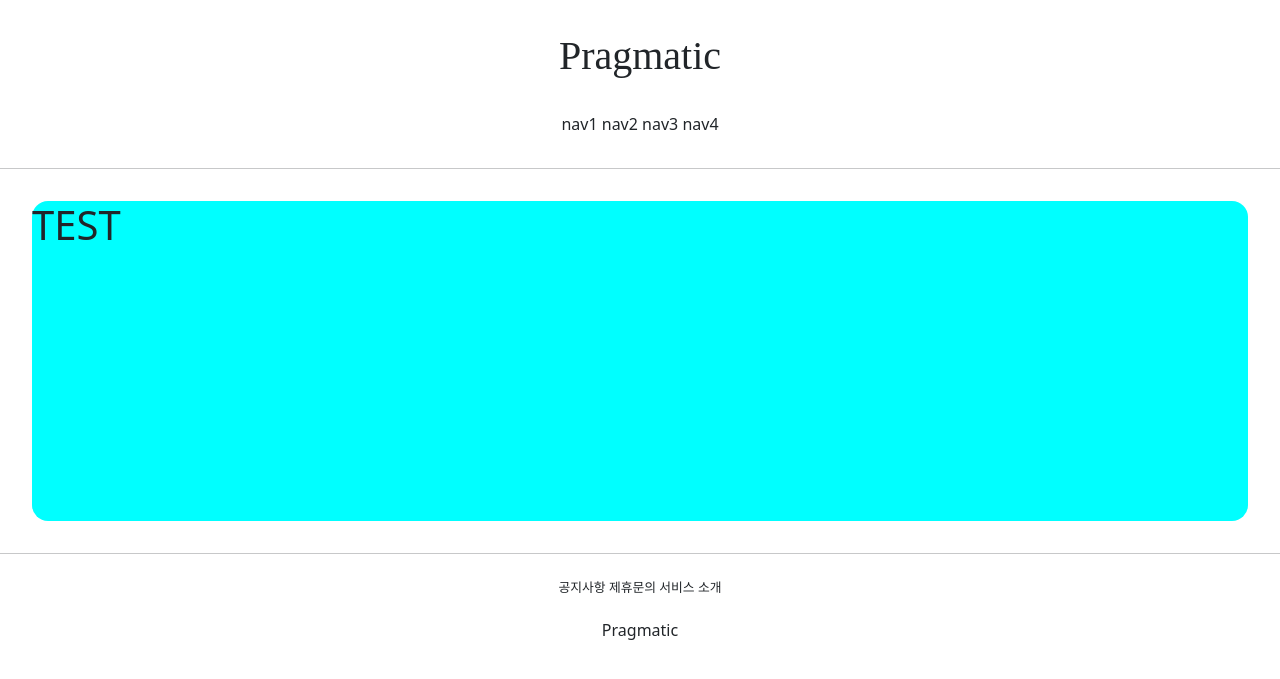
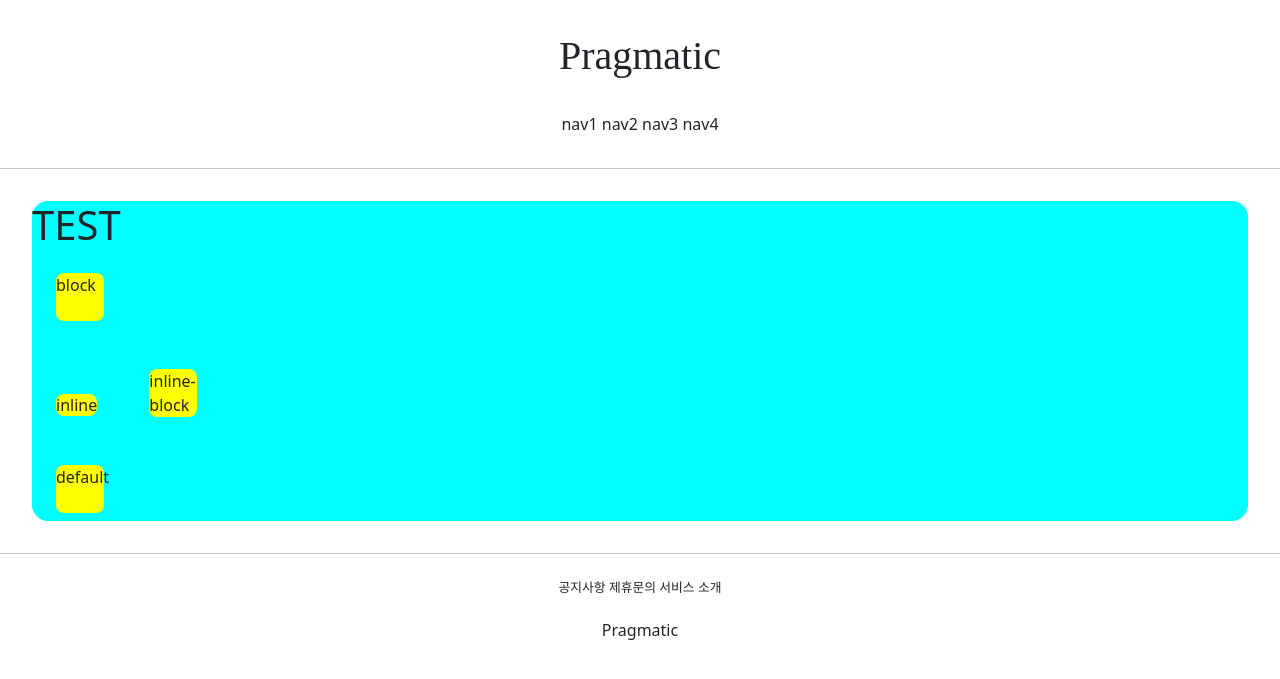
Before and after one commit to ksj0818280/gisweb_practice, a Django app: page /accounts/hello_world/ in a window 1280 px wide. Shown: the top 679 px of the page. Run offline with Django 3.2, Linux system fonts and the light colour scheme; parts of the project's set-up code (start-up, migrations or seed data) failed here and were passed over.

Commit message:
Practice 6 (div class(site block: color, margin, etc...))

```diff
--- a/accountapp/templates/accountapp/hello_world.html
+++ b/accountapp/templates/accountapp/hello_world.html
@@ -2,8 +2,25 @@
 
 {% block content %}
 
+    <style>
+        .testing {
+            background-color: yellow;
+            height: 48px;
+            width: 48px;
+            margin: 1.5rem;
+            border-radius: .5rem;
+        }
+    </style>
+
     <div style="height: 20rem; background-color: aqua; border-radius: 1rem; margin: 2rem;">
         <h1>TEST</h1>
+
+        <div class="testing" style="display: block">block</div>
+        <div class="testing" style="display: inline">inline</div>
+        <div class="testing" style="display: inline-block">inline-block</div>
+        <div class="testing" style="display: none">none</div>
+        <div class="testing">default</div>
+
     </div>
 
 {% endblock %}
```
